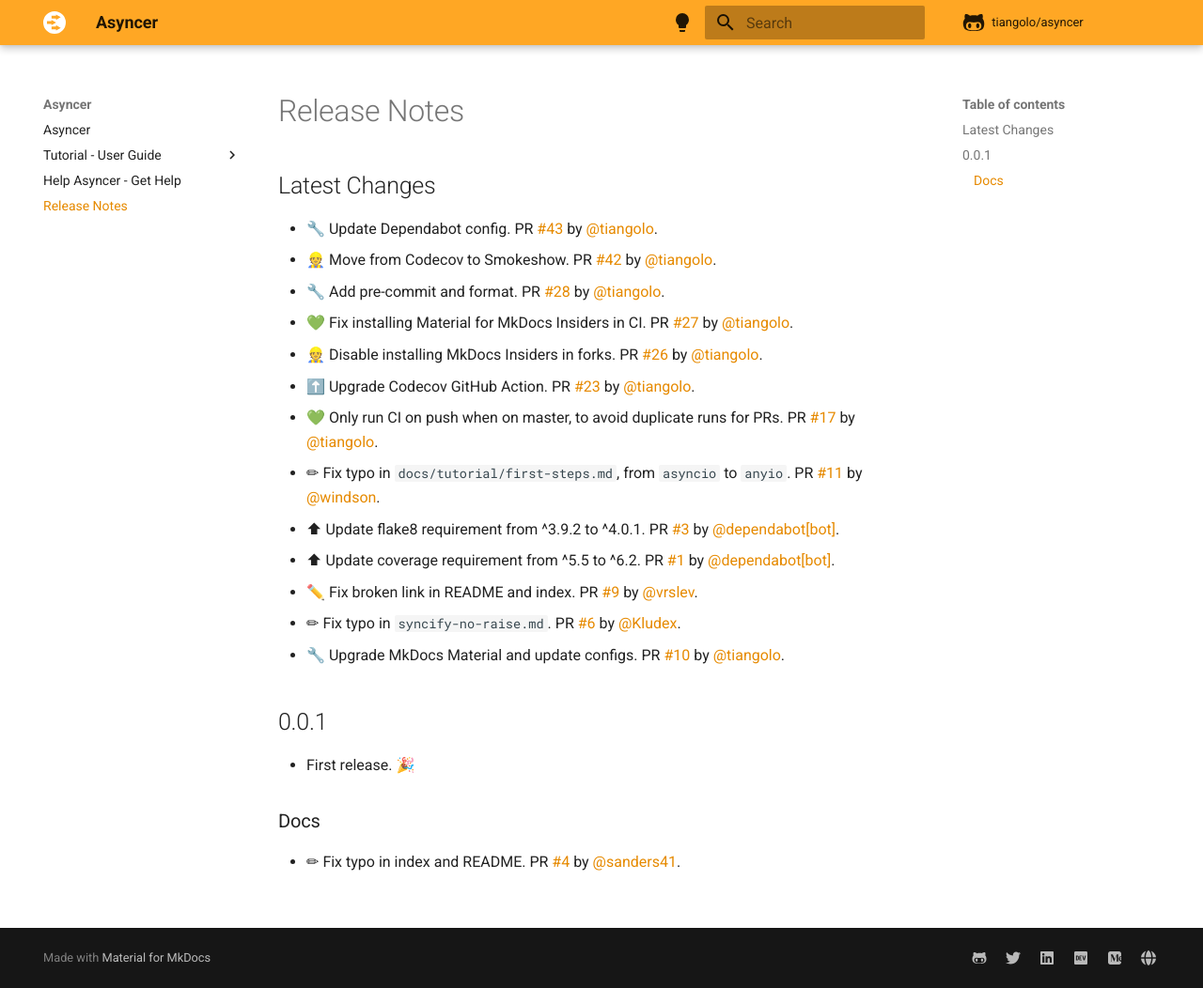
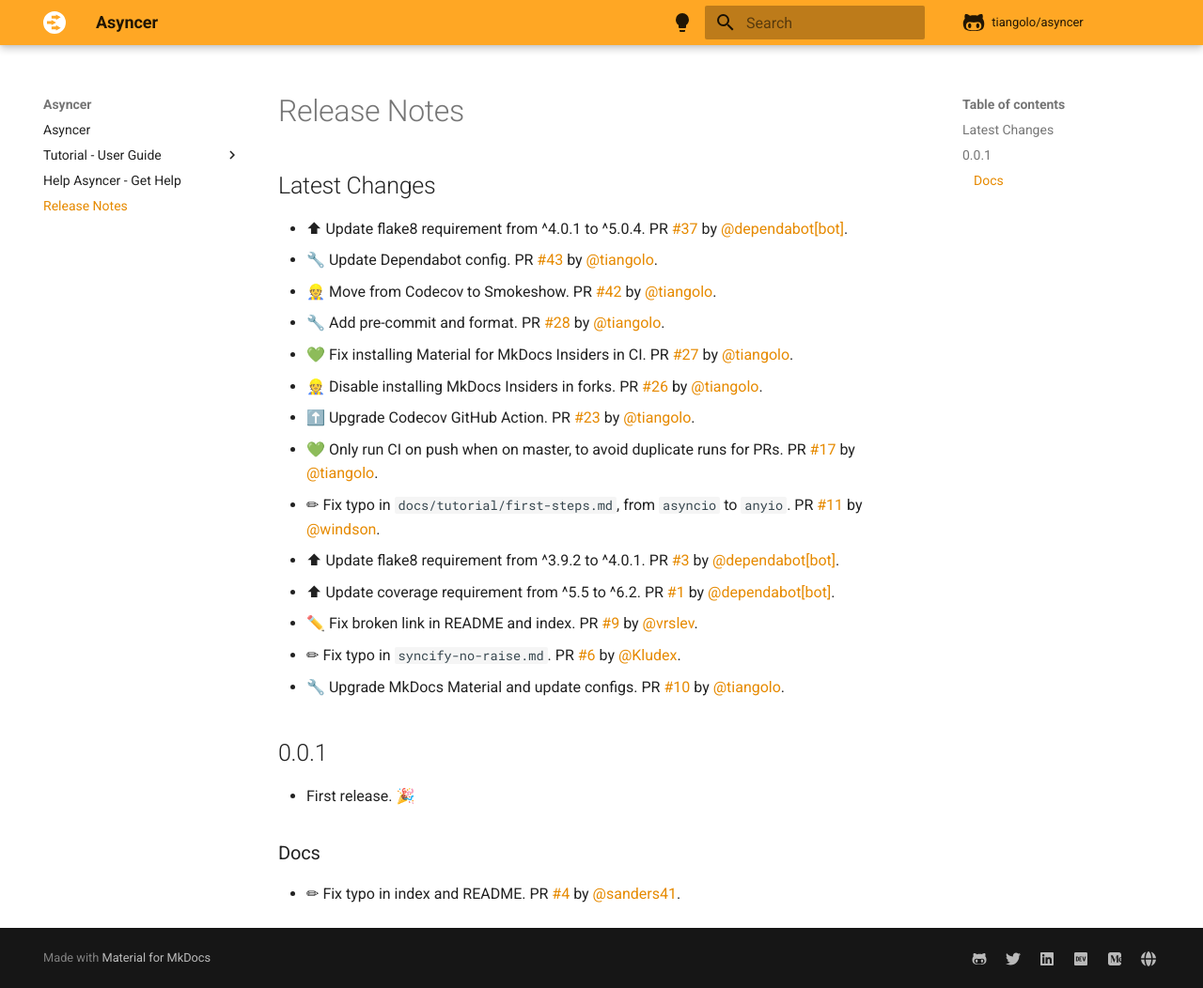
Before and after one commit to balintfrankas/fastapi-asyncer, an MkDocs documentation site: the page built from docs/release-notes.md, in a window 1280 px wide and 1052 px high. Shown: the whole window at 94% size. Built offline with MkDocs 1.6.1 and Material for MkDocs 9.7.7, drawn with Linux system fonts in a browser that asks for light colours; comment, search, counter and statistics services are not loaded.

Commit message:
📝 Update release notes

```diff
--- a/docs/release-notes.md
+++ b/docs/release-notes.md
@@ -2,6 +2,7 @@
 
 ## Latest Changes
 
+* ⬆ Update flake8 requirement from ^4.0.1 to ^5.0.4. PR [#37](https://github.com/tiangolo/asyncer/pull/37) by [@dependabot[bot]](https://github.com/apps/dependabot).
 * 🔧 Update Dependabot config. PR [#43](https://github.com/tiangolo/asyncer/pull/43) by [@tiangolo](https://github.com/tiangolo).
 * 👷 Move from Codecov to Smokeshow. PR [#42](https://github.com/tiangolo/asyncer/pull/42) by [@tiangolo](https://github.com/tiangolo).
 * 🔧 Add pre-commit and format. PR [#28](https://github.com/tiangolo/asyncer/pull/28) by [@tiangolo](https://github.com/tiangolo).
```
